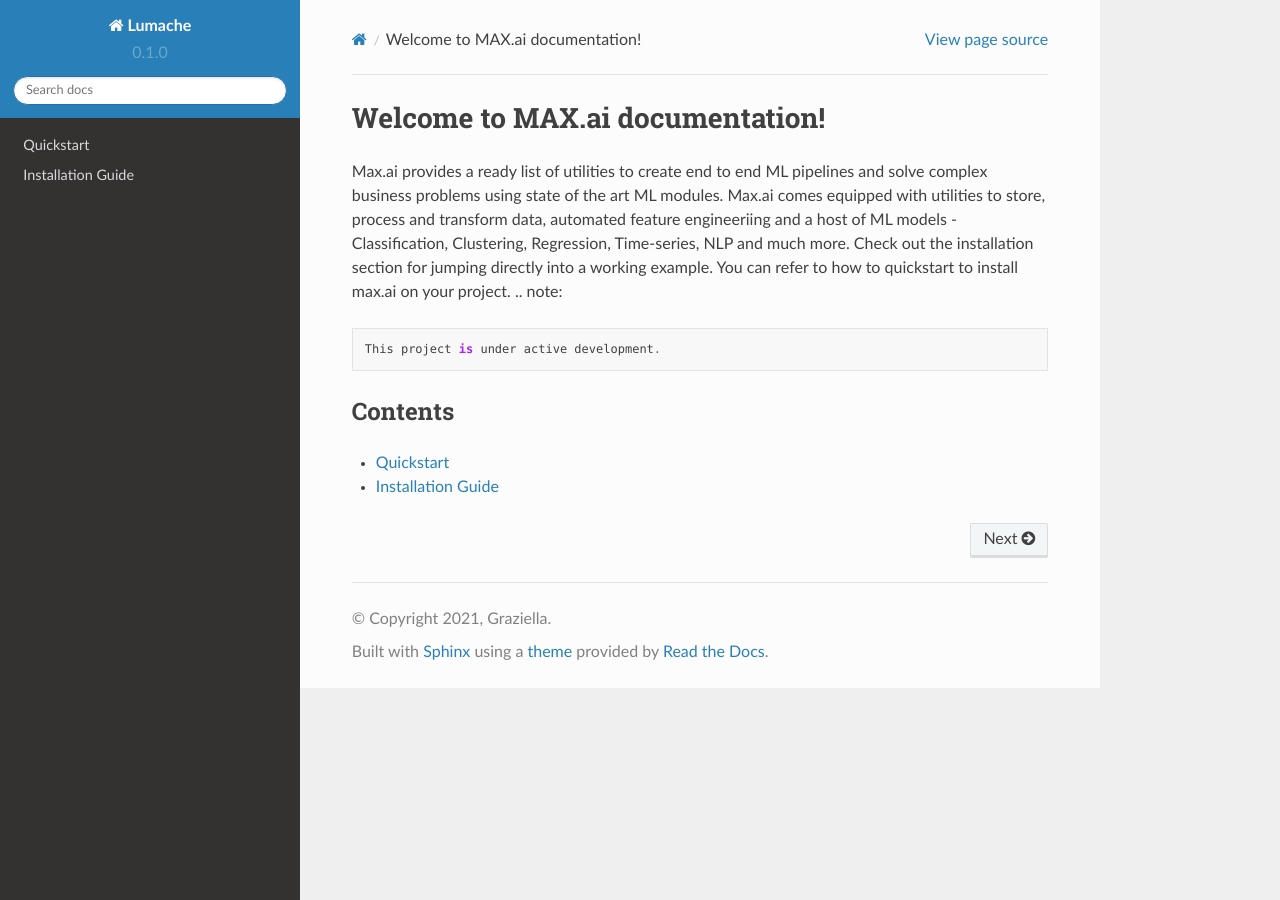
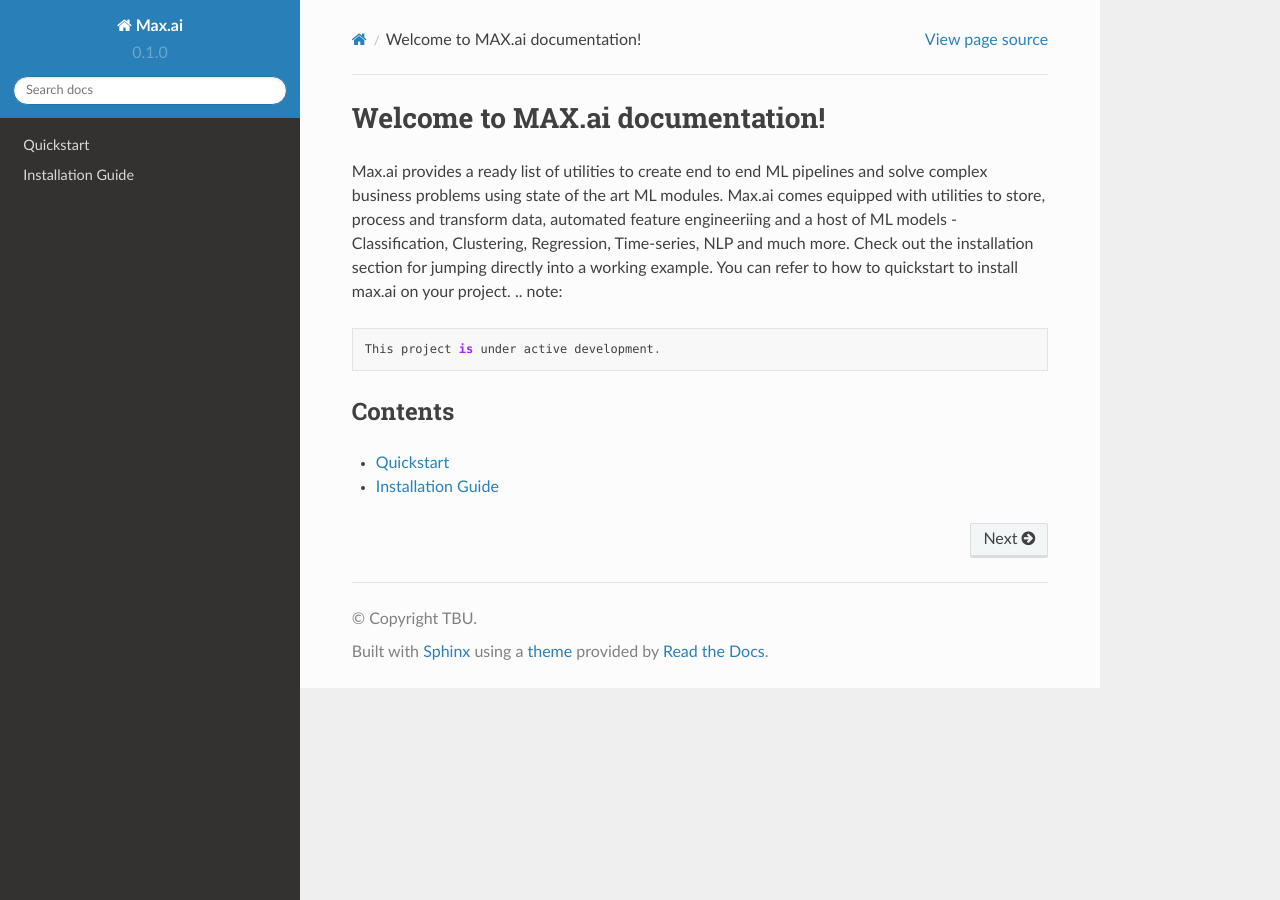
Before and after one commit to manish0013/max-ai, a Sphinx documentation site: the page built from docs/source/index.rst, in a window 1280 px wide. Built offline with Sphinx 7.4.7 and the Read the Docs theme 2.0.0, drawn with Linux system fonts in a browser that asks for light colours; pages that are not in the unit, such as notebooks, are missing from menus.

Commit message:
Update conf.py

```diff
--- a/docs/source/conf.py
+++ b/docs/source/conf.py
@@ -2,9 +2,9 @@
 
 # -- Project information
 
-project = 'Lumache'
-copyright = '2021, Graziella'
-author = 'Graziella'
+project = 'Max.ai'
+copyright = 'TBU'
+author = 'Manish M'
 
 release = '0.1'
 version = '0.1.0'
```
